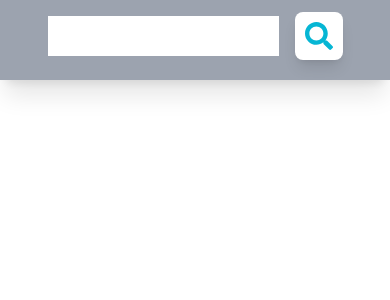
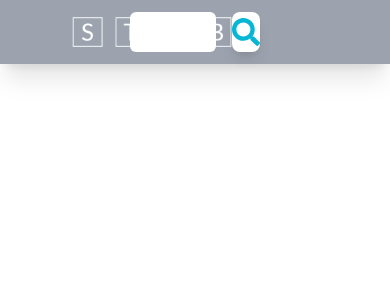
Before and after one commit to arn1215/TickeStyles, a React (Create React App) app: page / in a window 390 px wide. Shown: the top 300 px of the page. Built offline with nearby package versions, Linux system fonts and the light colour scheme.

Commit message:
changes made: styling condensed and nav bar is half the size with responsive items

```diff
--- a/src/Sidebar.js
+++ b/src/Sidebar.js
@@ -1,5 +1,5 @@
 import { FaBaby, FaFire, FaHome, FaQuestion, FaSearch } from 'react-icons/fa'
-
+import src from "./Stub-logos_white.png"
 const SideBarIcon = ({ icon }) => {
   <div className="sidebar-icon">
     {icon}
@@ -7,11 +7,13 @@ const SideBarIcon = ({ icon }) => {
 }
 
 const SideBar = () => {
+
   return (
-    <div className="fixed top-0 left-0 h-20 w-screen m-0 flex flex-row justify-center bg-gray-400  text-cyan-500 shadow-xl">
-      <div className='flex flex-row space-x-4'>
-        <input className='h-10 w-auto mt-4'  />
-        <div className="sidebar-icon cursor-pointer mt-3">
+    <div className="fixed top-0 left-0 h-16 w-screen m-0 flex flex-row justify-center bg-gray-400  text-cyan-500 shadow-xl">
+        <img src={src} className="h-56 fixed -mt-20 left-10"  />
+      <div className='flex flex-row space-x-4 w-4/12'>
+        <input className='h-10 w-full mt-3 rounded-md outline-none px-4 text-black'  />
+        <div className="sidebar-icon cursor-pointer h-10 w-12 mt-3">
           <FaSearch size={28} />
         </div>
       </div>
```
Also changed, not shown: src/Stub-logos_white.png (added).
